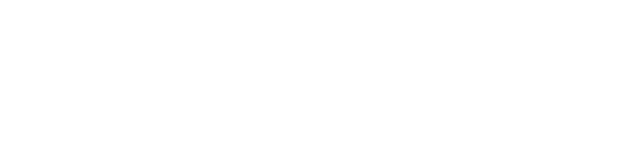
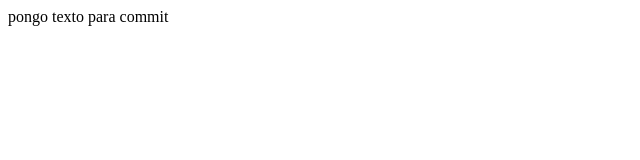
Before and after one commit to VaneMorales19/intro-a-la-web-vanemorales, a plain HTML site: page 1-web-internet/1.1-emmet.html in a window 1280 px wide. Shown: the whole page, without its empty margins (0-640 px from the left). Drawn offline with Linux system fonts and the light colour scheme.

Commit message:
feat: prueba de encolado del segundo commit

```diff
--- a/1-web-internet/1.1-emmet.html
+++ b/1-web-internet/1.1-emmet.html
@@ -8,6 +8,6 @@
     <title>Document</title>
 </head>
 <body>
-
+  pongo texto para commit
 </body>
 </html>
```
